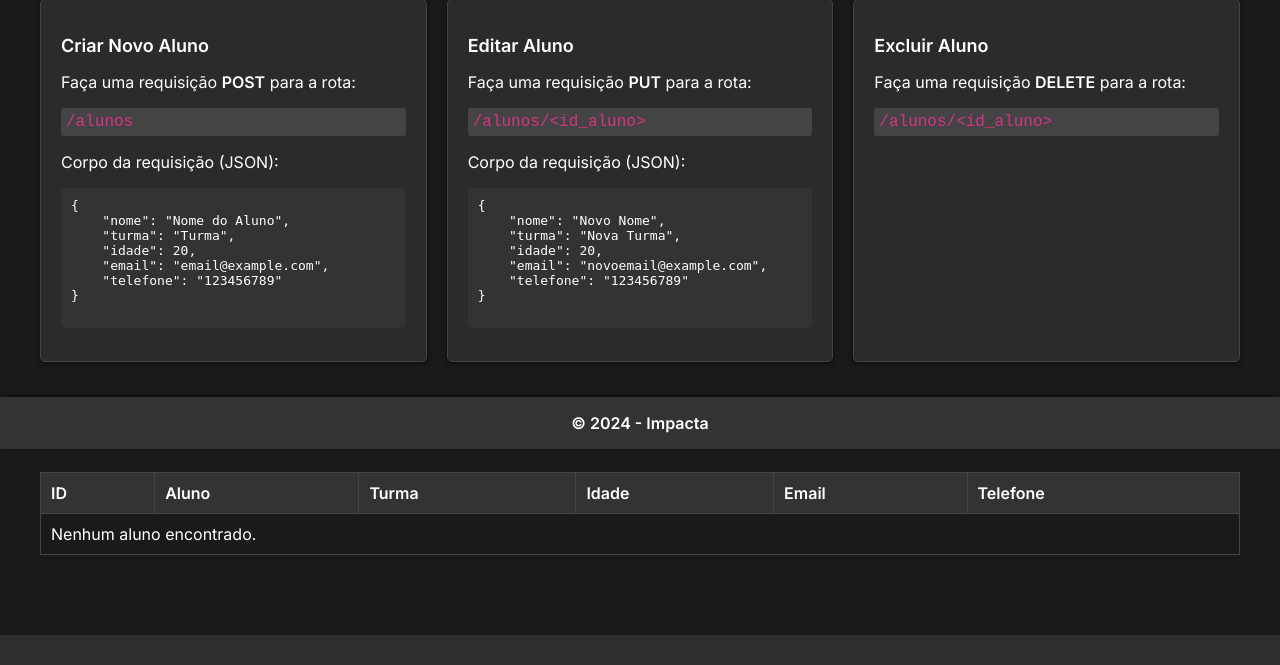
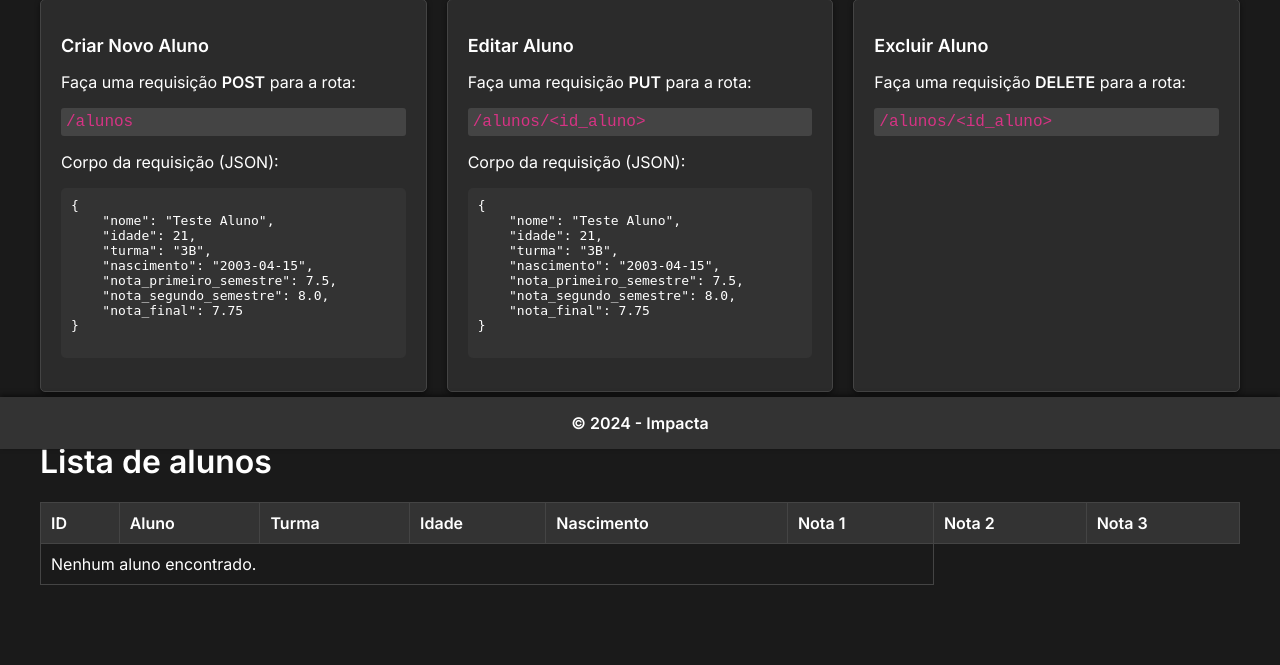
Before and after one commit to DANIEL66613/micro, a Flask app: page /alunos in a window 1280 px wide. Shown: the part 351-1016 px from the top of the page. Before the commit the page ends 986 px from the top, so only its background shows below. Run offline with Flask 3, Linux system fonts and the light colour scheme.

Commit message:
atualizado

```diff
--- a/flaskr/controllers/alunos.py
+++ b/flaskr/controllers/alunos.py
@@ -6,7 +6,10 @@
 @alunos_blueprint.route('/alunos', methods=['GET'])
 def get_alunos():
     alunos = listar_alunos()
-    return render_template("alunos/listar_alunos.html", alunos=alunos)
+    if request.accept_mimetypes.accept_json and not request.accept_mimetypes.accept_html:
+        return jsonify(alunos)
+    else:
+        return render_template("alunos/listar_alunos.html", alunos=alunos)
 
 @alunos_blueprint.route('/alunos/<int:id_aluno>', methods=['GET'])
 def get_aluno(id_aluno):
@@ -14,7 +17,7 @@
         aluno = aluno_por_id(id_aluno)
         return jsonify(aluno), 200
     except AlunoNaoEncontrado:
-        return jsonify({'message': 'Aluno não encontrado'}), 404
+        return jsonify({'message': 'Aluno nao encontrado'}), 404
 
 @alunos_blueprint.route('/alunos', methods=['POST'])
 def create_aluno():
@@ -33,7 +36,7 @@
         atualizar_aluno(aluno_id, data)
         return jsonify({'message': 'Aluno atualizado com sucesso!'}), 200
     except AlunoNaoEncontrado:
-        return jsonify({'error': 'Aluno não encontrado'}), 404
+        return jsonify({'error': 'Aluno nao encontrado'}), 404
     except Exception as e:
         return jsonify({'error': str(e)}), 400
 
@@ -41,8 +44,8 @@
 def delete_aluno(aluno_id):
     try:
         excluir_aluno(aluno_id)
-        return jsonify({'message': 'Aluno excluído com sucesso!'}), 200
+        return jsonify({'message': 'Aluno excluido com sucesso!'}), 200
     except AlunoNaoEncontrado:
-        return jsonify({'error': 'Aluno não encontrado'}), 404
+        return jsonify({'error': 'Aluno nao encontrado'}), 404
     except Exception as e:
         return jsonify({'error': str(e)}), 400
--- a/flaskr/models/aluno.py
+++ b/flaskr/models/aluno.py
@@ -39,7 +39,7 @@
 def aluno_por_id(id_aluno):
     aluno = Aluno.query.get(id_aluno)
     if aluno is None:
-        raise AlunoNaoEncontrado(f'Aluno com ID {id_aluno} não encontrado.')
+        raise AlunoNaoEncontrado(f'Aluno com ID {id_aluno} nao encontrado.')
     return aluno.to_dict()
 
 def listar_alunos():
--- a/flaskr/templates/alunos/listar_alunos.html
+++ b/flaskr/templates/alunos/listar_alunos.html
@@ -17,11 +17,13 @@
             <p>Corpo da requisição (JSON):</p>
             <pre>
 {
-    "nome": "Nome do Aluno",
-    "turma": "Turma",
-    "idade": 20,
-    "email": "email@example.com",
-    "telefone": "123456789"
+    "nome": "Teste Aluno",
+    "idade": 21,
+    "turma": "3B",
+    "nascimento": "2003-04-15",
+    "nota_primeiro_semestre": 7.5,
+    "nota_segundo_semestre": 8.0,
+    "nota_final": 7.75
 }
             </pre>
         </div>
@@ -33,11 +35,13 @@
             <p>Corpo da requisição (JSON):</p>
             <pre>
 {
-    "nome": "Novo Nome",
-    "turma": "Nova Turma",
-    "idade": 20,
-    "email": "novoemail@example.com",
-    "telefone": "123456789"
+    "nome": "Teste Aluno",
+    "idade": 21,
+    "turma": "3B",
+    "nascimento": "2003-04-15",
+    "nota_primeiro_semestre": 7.5,
+    "nota_segundo_semestre": 8.0,
+    "nota_final": 7.75
 }
             </pre>
         </div>
@@ -58,8 +62,10 @@
                 <th>Aluno</th>
                 <th>Turma</th>
                 <th>Idade</th>
-                <th>Email</th>
-                <th>Telefone</th>
+                <th>Nascimento</th>
+                <th>Nota 1</th>
+                <th>Nota 2</th>
+                <th>Nota 3</th>
             </tr>
         </thead>
         <tbody>
@@ -69,8 +75,10 @@
                 <td>{{ aluno.nome }}</td>
                 <td>{{ aluno.turma }}</td>
                 <td>{{ aluno.idade }}</td>
-                <td>{{ aluno.email }}</td>
-                <td>{{ aluno.telefone }}</td>
+                <td>{{ aluno.nascimento }}</td>
+                <td>{{ aluno.nota_primeiro_semestre }}</td>
+                <td>{{ aluno.nota_segundo_semestre}}</td>
+                <td>{{ aluno.nota_final }}</td>
             </tr>
             {% else %}
             <tr>
--- a/flaskr/templates/professor/listar_professores.html
+++ b/flaskr/templates/professor/listar_professores.html
@@ -22,7 +22,7 @@
 {
     "nome": "Nome do Professor",
     "materia": "Disciplina",
-    "observacoes": "Observações adicionais"
+    "observacoes": "Observações"
 }
             </pre>
         </div>
@@ -36,7 +36,7 @@
 {
     "nome": "Novo Nome",
     "materia": "Nova Disciplina",
-    "observacoes": "Atualizações nas observações"
+    "observacoes": "Observação atualizada"
 }
             </pre>
         </div>
```
Also changed, not shown: flaskr/controllers/professores.py (+9 -10 lines), flaskr/controllers/turmas.py (+4 -4 lines).
